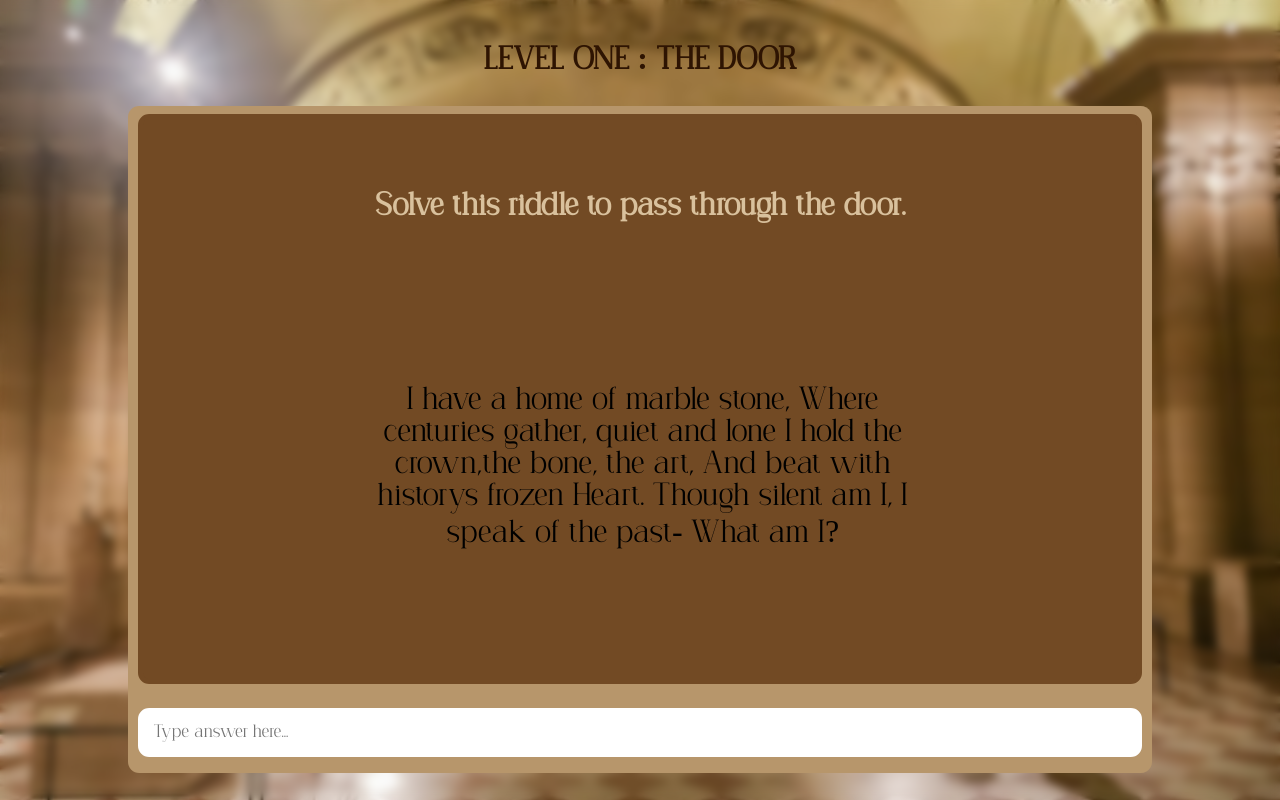
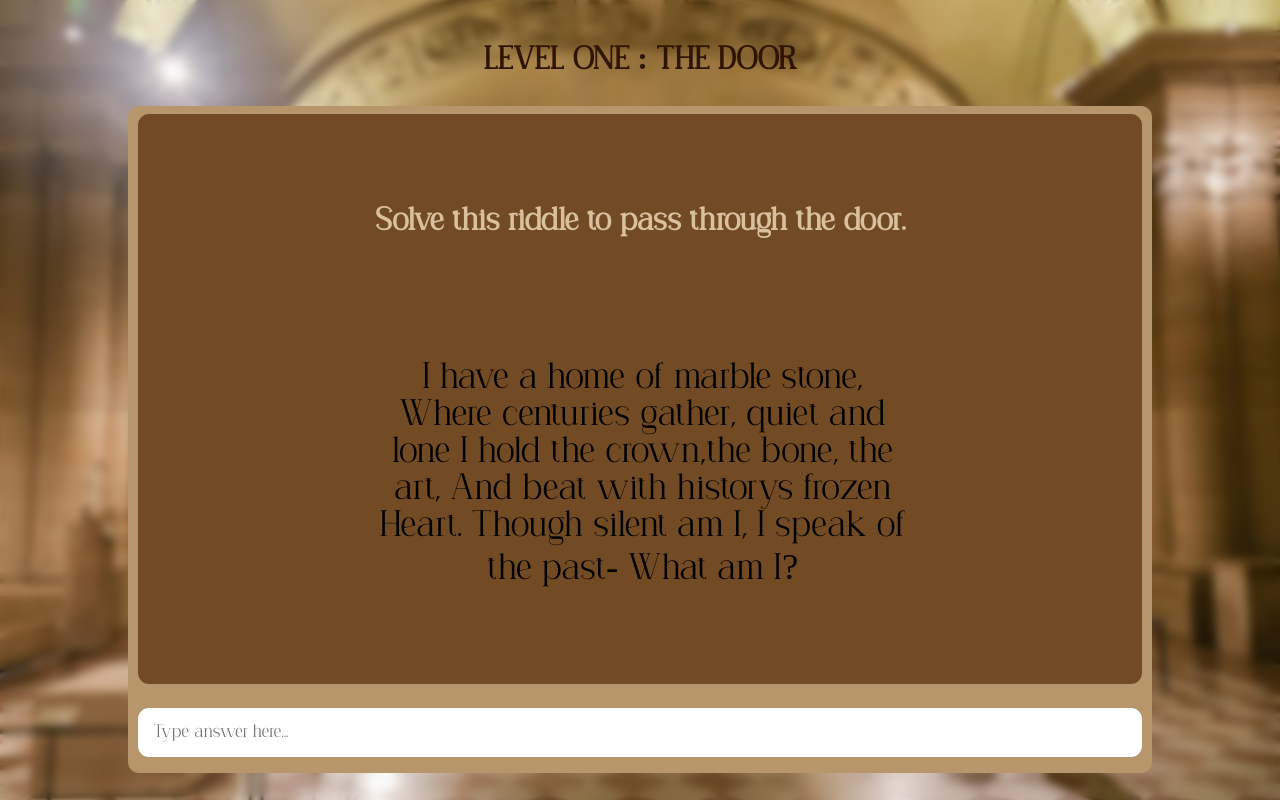
Before and after one commit to cander465-ai/ejs_puzzle_game, a Node server app: page /play/1 in a window 1280 px wide. Run offline with Node 20, Linux system fonts and the light colour scheme.

Commit message:
Probably final Overall Css changes
I still have to make the word ladder which shouldn't be too hard, hopefully.

```diff
--- a/public/styles.css
+++ b/public/styles.css
@@ -212,12 +212,11 @@ input[type="text"]:focus {
 .level-objective{
     font-size: xx-large;
     font-weight: bold;
-    margin-top: -2vw;
     color: var(--secondary);
 }
 .level-main{
     text-align: center;
-    font-size: 200%;
+    font-size: 230%;
     display: flex;
     width: 42vw;
     justify-content: center;
```
